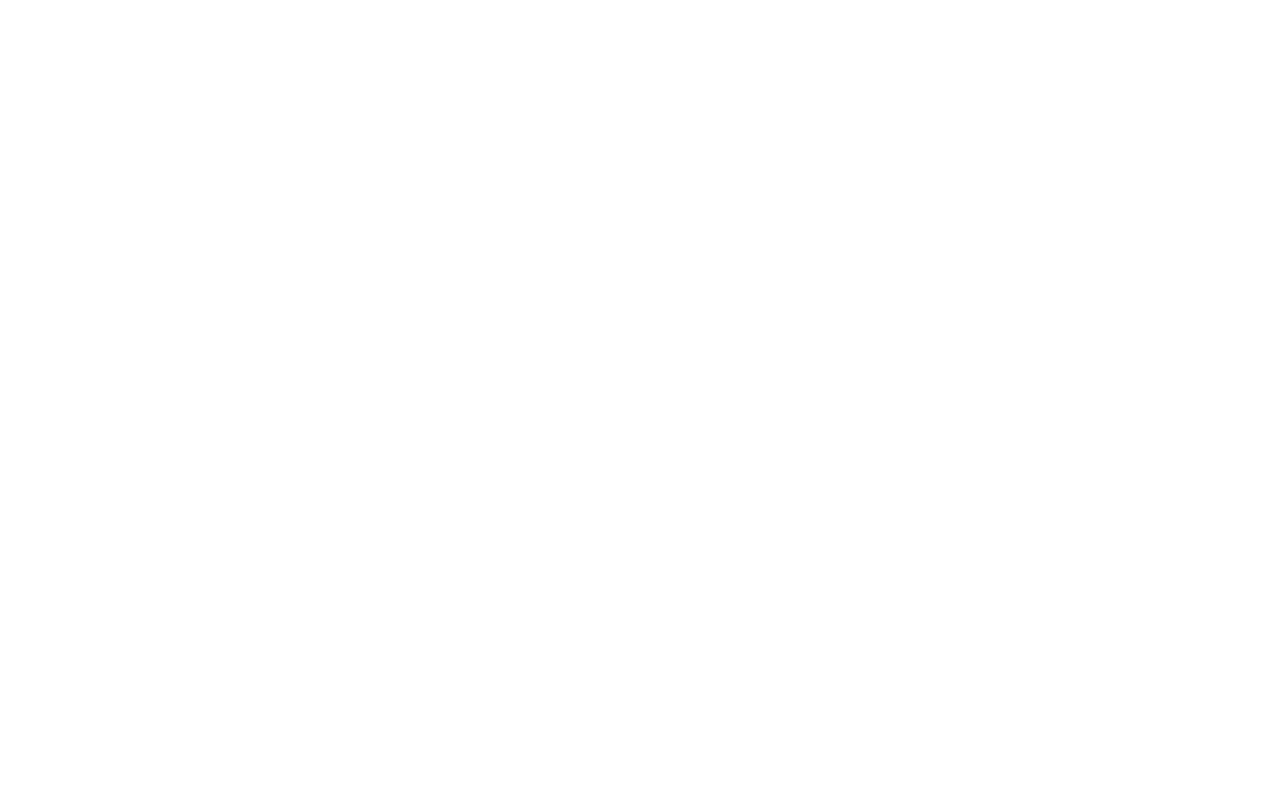
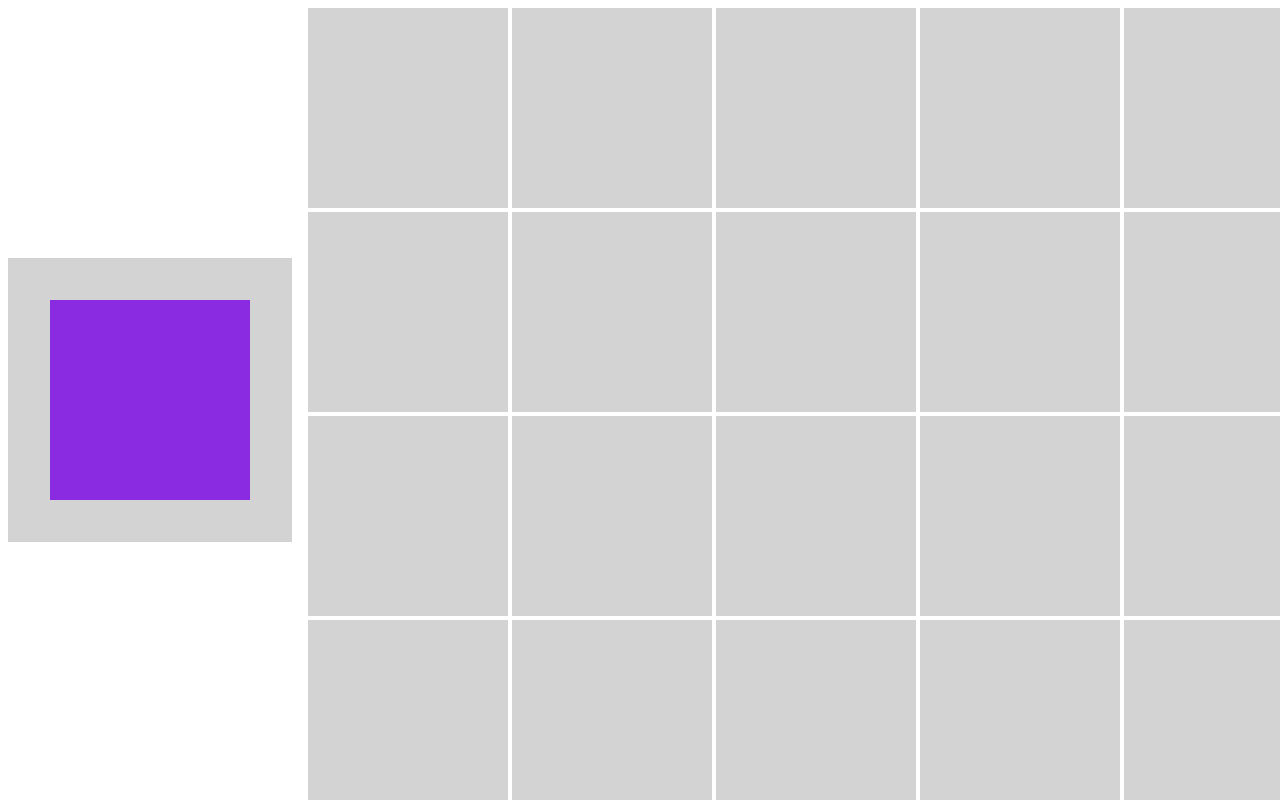
Before and after one commit to St1ko/carcassonne, a Next.js app: page / in a window 1280 px wide. Built offline with nearby package versions, Linux system fonts and the light colour scheme.

Commit message:
Create snappable game board (#1)
* add @dnd-kit/core

* Implement draggable tile and board

```diff
--- a/package.json
+++ b/package.json
@@ -10,6 +10,7 @@
     "prepare": "husky install"
   },
   "dependencies": {
+    "@dnd-kit/core": "^6.1.0",
     "next": "14.0.4",
     "react": "^18",
     "react-dom": "^18"
--- /dev/null
+++ b/src/app/components/Board/Board.module.css
@@ -0,0 +1,28 @@
+.board {
+  flex: 1;
+  display: flex;
+  flex-direction: row;
+}
+
+.field {
+  display: grid;
+  grid-auto-rows: var(--tile-size);
+  grid-gap: var(--space-xxs);
+  padding: var(--space-xs);
+  overflow: auto;
+}
+
+.aside {
+  display: flex;
+  flex-direction: column;
+  justify-content: center;
+  align-items: center;
+  min-width: 300px;
+}
+
+.stack {
+  display: flex;
+  width: calc(1.5 * var(--tile-size));
+  height: calc(1.5 * var(--tile-size));
+  padding: var(--space-xs);
+}
--- /dev/null
+++ b/src/app/components/Board/Board.tsx
@@ -0,0 +1,47 @@
+"use client";
+
+import React, { useState } from "react";
+
+import { DndContext } from "@dnd-kit/core";
+
+import styles from "./Board.module.css";
+import { Draggable } from "../Draggable/Draggable";
+import { Droppable } from "../Droppable/Droppable";
+
+export function Board() {
+  const [width, height] = [8, 8];
+  const [parent, setParent] = useState(null);
+
+  const fields = Array.from({ length: width * height }, (_, i) => i.toString());
+  const draggableMarkup = <Draggable id="draggable"></Draggable>;
+
+  return (
+    <DndContext onDragEnd={handleDragEnd}>
+      <div className={styles.board}>
+        <aside className={styles.aside}>
+          <div className={styles.stack}>
+            <Droppable id="stack">
+              {(parent === "stack" || parent === null) && draggableMarkup}
+            </Droppable>
+          </div>
+        </aside>
+        <div
+          className={styles.field}
+          style={{ gridTemplateColumns: `repeat(${width}, var(--tile-size))` }}
+        >
+          {fields.map((id) => (
+            <Droppable key={id} id={id}>
+              {parent === id && draggableMarkup}
+            </Droppable>
+          ))}
+        </div>
+      </div>
+    </DndContext>
+  );
+
+  function handleDragEnd(event: any) {
+    const { over } = event;
+
+    setParent(over ? over.id : null);
+  }
+}
--- /dev/null
+++ b/src/app/components/Draggable/Draggable.module.css
@@ -0,0 +1,5 @@
+.draggable {
+  background-color: blueviolet;
+  width: var(--tile-size);
+  height: var(--tile-size);
+}
--- /dev/null
+++ b/src/app/components/Draggable/Draggable.tsx
@@ -0,0 +1,35 @@
+"use client";
+
+import React from "react";
+
+import { useDraggable } from "@dnd-kit/core";
+import { CSS } from "@dnd-kit/utilities";
+
+import styles from "./Draggable.module.css";
+
+interface DraggableProps {
+  id: string;
+  children?: React.ReactNode;
+}
+
+export function Draggable({ id, children }: DraggableProps) {
+  const { attributes, listeners, setNodeRef, transform } = useDraggable({
+    id: id,
+  });
+
+  const style = transform
+    ? { transform: CSS.Translate.toString(transform) }
+    : undefined;
+
+  return (
+    <div
+      ref={setNodeRef}
+      className={styles.draggable}
+      style={style}
+      {...listeners}
+      {...attributes}
+    >
+      {children}
+    </div>
+  );
+}
--- /dev/null
+++ b/src/app/components/Droppable/Droppable.module.css
@@ -0,0 +1,17 @@
+.droppable {
+  flex: 1;
+  display: flex;
+  justify-content: center;
+  align-items: center;
+  background-color: lightgray;
+}
+
+.over {
+  border: 2px solid lightgreen;
+}
+
+@media (prefers-color-scheme: dark) {
+  .droppable {
+    background: darkgrey;
+  }
+}
--- /dev/null
+++ b/src/app/components/Droppable/Droppable.tsx
@@ -0,0 +1,27 @@
+"use client";
+
+import React from "react";
+
+import { useDroppable } from "@dnd-kit/core";
+
+import styles from "./Droppable.module.css";
+
+interface DroppableProps {
+  id: string;
+  children?: React.ReactNode;
+}
+
+export function Droppable({ id, children }: DroppableProps) {
+  const { isOver, setNodeRef } = useDroppable({
+    id: id,
+  });
+
+  return (
+    <div
+      className={`${styles.droppable} ${isOver ? styles.over : ""}`}
+      ref={setNodeRef}
+    >
+      {children}
+    </div>
+  );
+}
--- a/src/app/globals.css
+++ b/src/app/globals.css
@@ -1,3 +1,16 @@
+:root {
+  --space-unit: 1em;
+  --space-xxs: calc(0.25 * var(--space-unit));
+  --space-xs: calc(0.5 * var(--space-unit));
+  --space-sm: calc(0.75 * var(--space-unit));
+  --space-md: calc(1.25 * var(--space-unit));
+  --space-lg: calc(2 * var(--space-unit));
+  --space-xl: calc(3.25 * var(--space-unit));
+  --space-xxl: calc(5.25 * var(--space-unit));
+
+  --tile-size: 200px;
+}
+
 * {
   box-sizing: border-box;
   padding: 0;
--- a/src/app/page.module.css
+++ b/src/app/page.module.css
@@ -1,7 +1,6 @@
 .main {
   display: flex;
-  flex-direction: column;
-  justify-content: space-between;
-  align-items: center;
-  min-height: 100vh;
+  height: 100vh;
+  width: 100vw;
+  overflow: hidden;
 }
--- a/src/app/page.tsx
+++ b/src/app/page.tsx
@@ -1,9 +1,10 @@
-import styles from './page.module.css'
+import { Board } from "./components/Board/Board";
+import styles from "./page.module.css";
 
 export default function Home() {
   return (
     <main className={styles.main}>
-
+      <Board />
     </main>
-  )
+  );
 }
```
Also changed, not shown: src/app/layout.tsx (+9 -9 lines), 1 other file (tests, documents, lock files or other folders).
